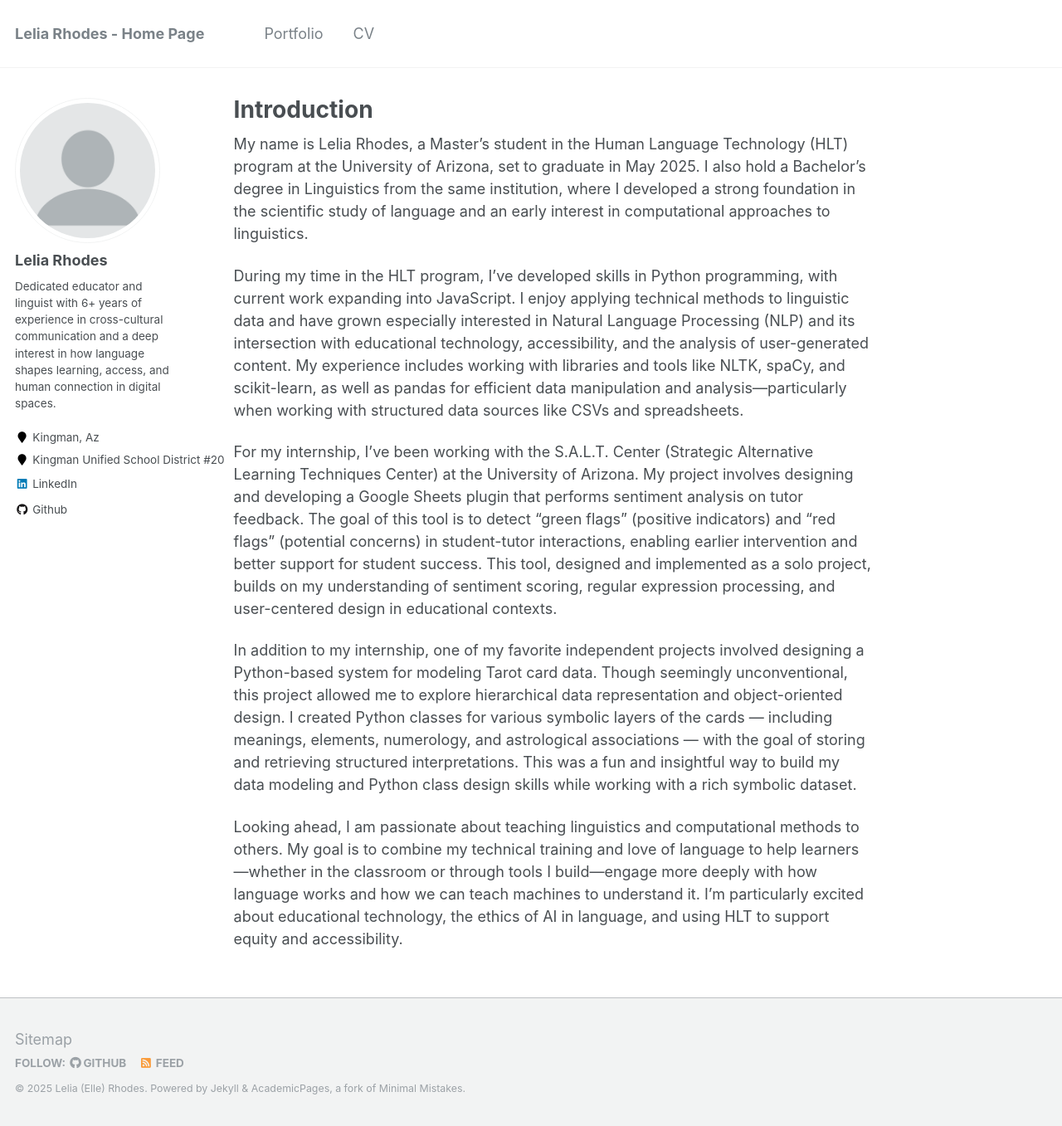
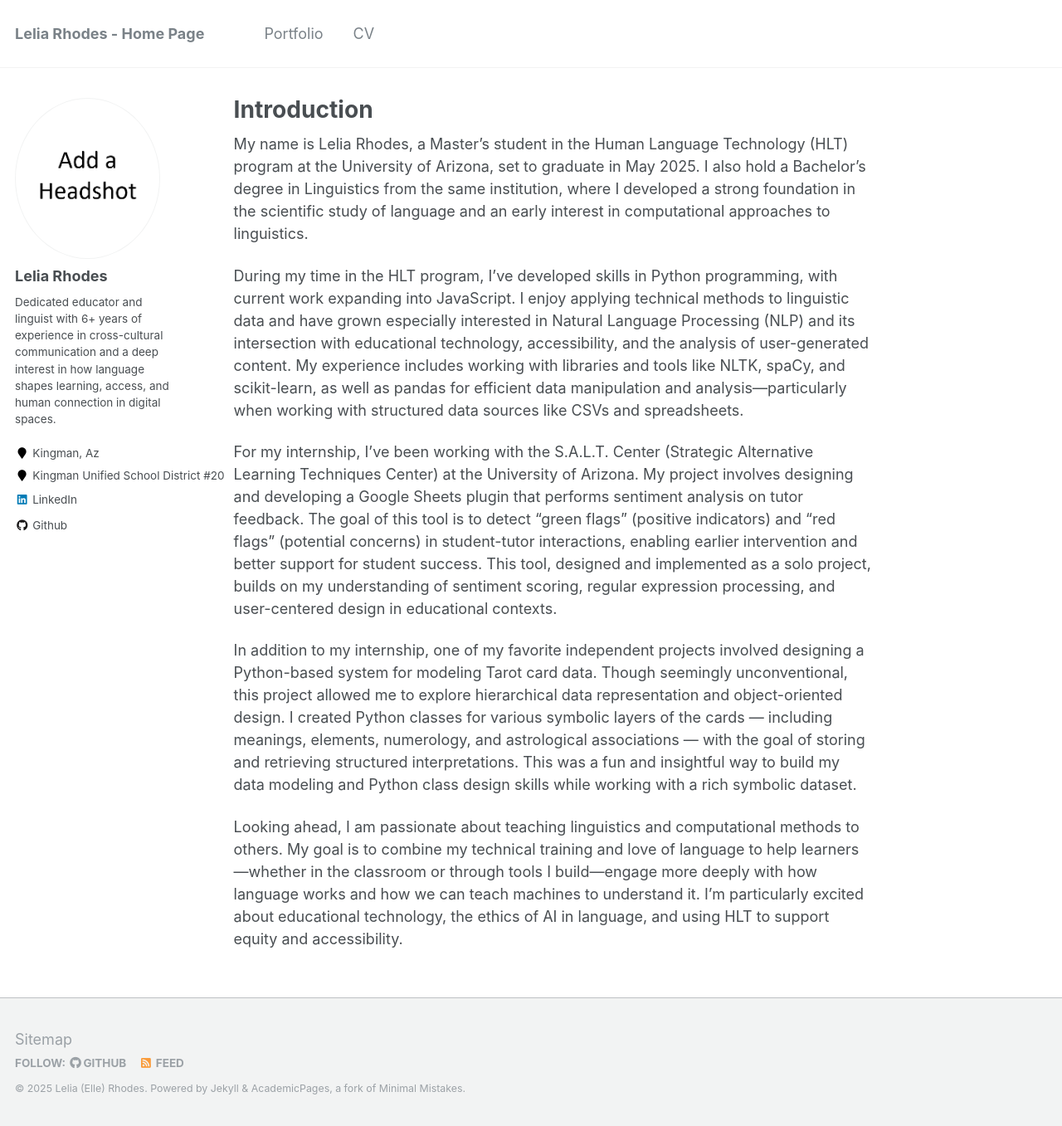
Before and after one commit to leliarhodes72/leliarhodes72.github.io, a Jekyll site: the page built from _pages/about.md, in a window 1280 px wide and 1357 px high. Shown: the whole window at 83% size. Built offline with Jekyll 4.4.1, drawn with Linux system fonts in a browser that asks for light colours.

Commit message:
headshot reminder _config.yml

```diff
--- a/_config.yml
+++ b/_config.yml
@@ -81,7 +81,7 @@ analytics:
 # Site Author
 author:
   name             : "Lelia Rhodes"
-  avatar           : "profile.png"
+  avatar           : "addaheadshot.png"
   bio              : "Dedicated educator and linguist with 6+ years of experience in cross-cultural communication and a deep interest in how language shapes learning, access, and human connection in digital spaces."
   location         : "Kingman, Az"
   employer         : "Kingman Unified School District #20"
```
